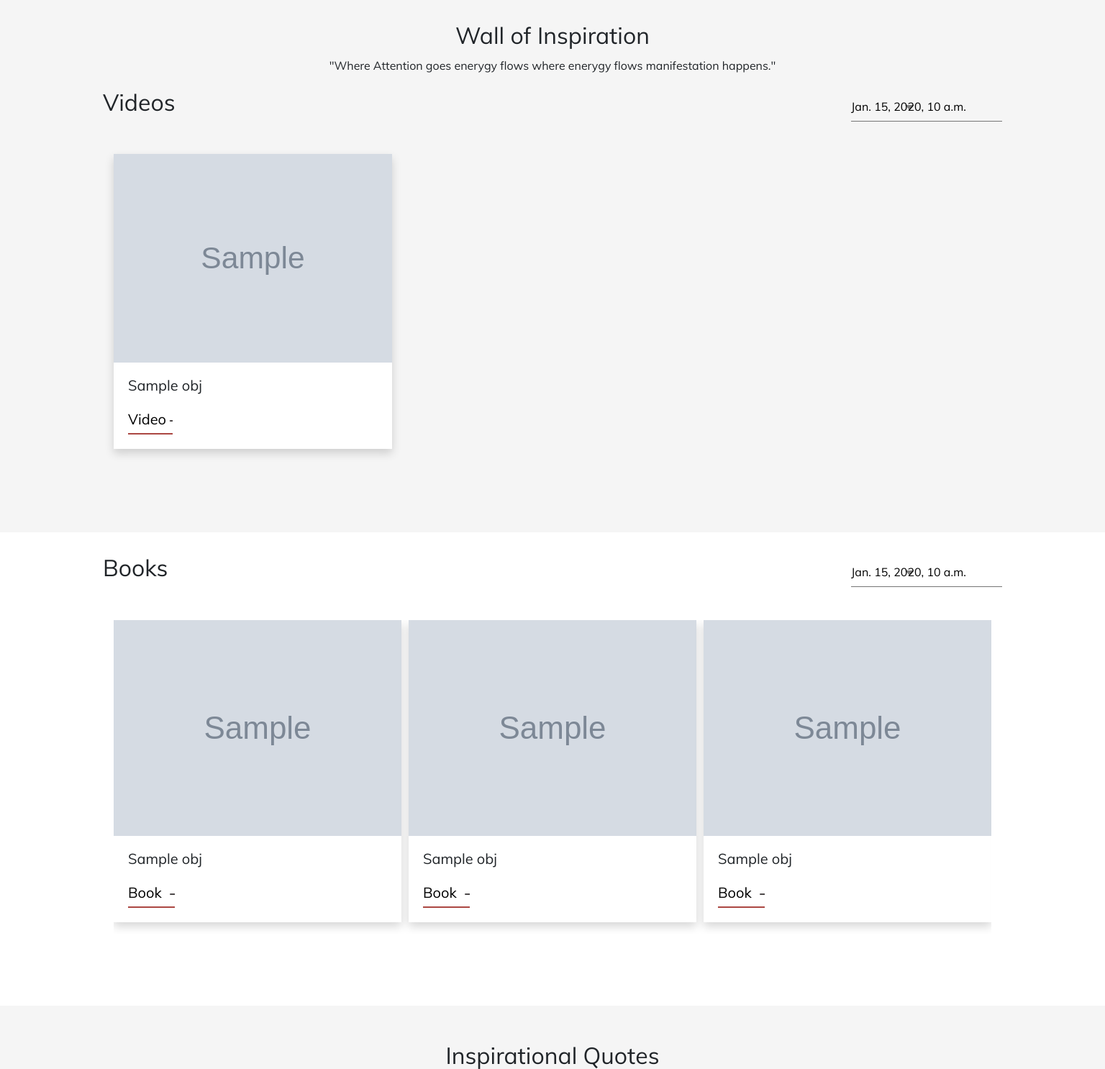
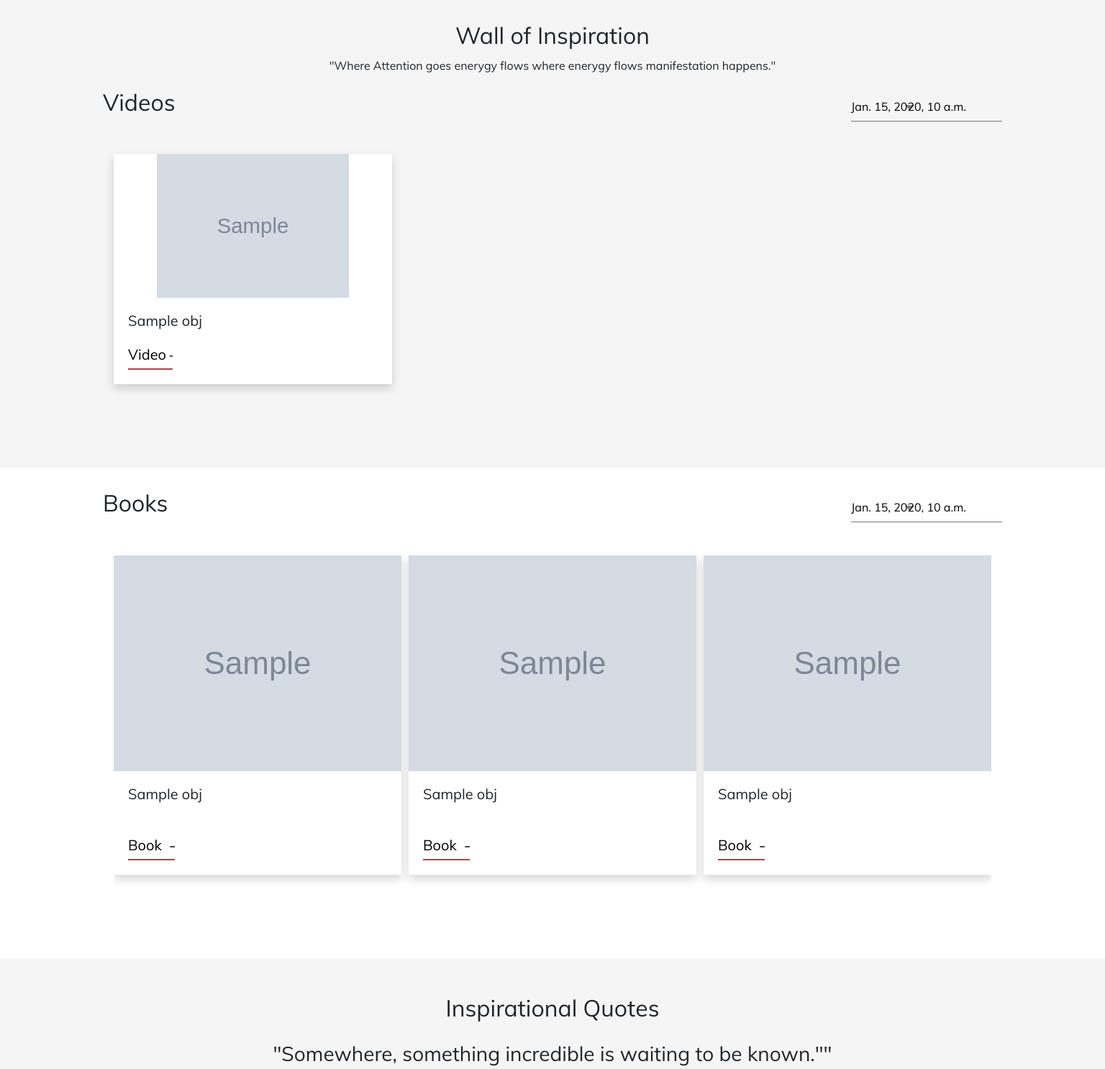
Before and after one commit to DheerajMaruthi/ISproject, a Django app: template instructscience/src/instructscience/assets/templates/home/inspire.html in a window 1536 px wide. Shown: the part 86-1572 px from the top of the page at 72% size. Run offline with Django 3.2, Linux system fonts and the light colour scheme; the template is opened without the code that fills it: most values are stand-ins (such as "Sample title", 1, 10 or a date in 2020); grey boxes marked "Sample" are stand-in pictures; parts of the project's set-up code (start-up, migrations or seed data) failed here and were passed over; some libraries are stand-ins or nearby versions.

Commit message:
[changes in the woi css]

```diff
--- a/instructscience/src/instructscience/assets/static/instructscience/css/inspire.css
+++ b/instructscience/src/instructscience/assets/static/instructscience/css/inspire.css
@@ -54,6 +54,13 @@
 {
   font-size: 20px;
   padding: 0px 20px 20px 20px;
+}
+#inspired-videos .videos-row .video-wrapper img
+{
+  height: 200px;
+  width:unset !important;
+  margin: 0 auto;
+  display: block;
 }
 #inspired-videos .videos-row .video-wrapper p a
 {
@@ -120,6 +127,7 @@
   height: 300px;
   margin: 0 auto;
   display: block;
+  width:unset !important;
 }
 #inspired-books .videos-row .video-wrapper p
 {
@@ -257,6 +265,14 @@
 }
 
 
+@media(min-width:1511px)
+{
+  #inspired-books .videos-row .video-wrapper h2
+  {
+    min-height: 88px;
+  }
+}
+
 #quote-carousel .active.center {
   transform: scale(1);
   -webkit-filter: grayscale(0); /* Safari 6.0 - 9.0 */
```
